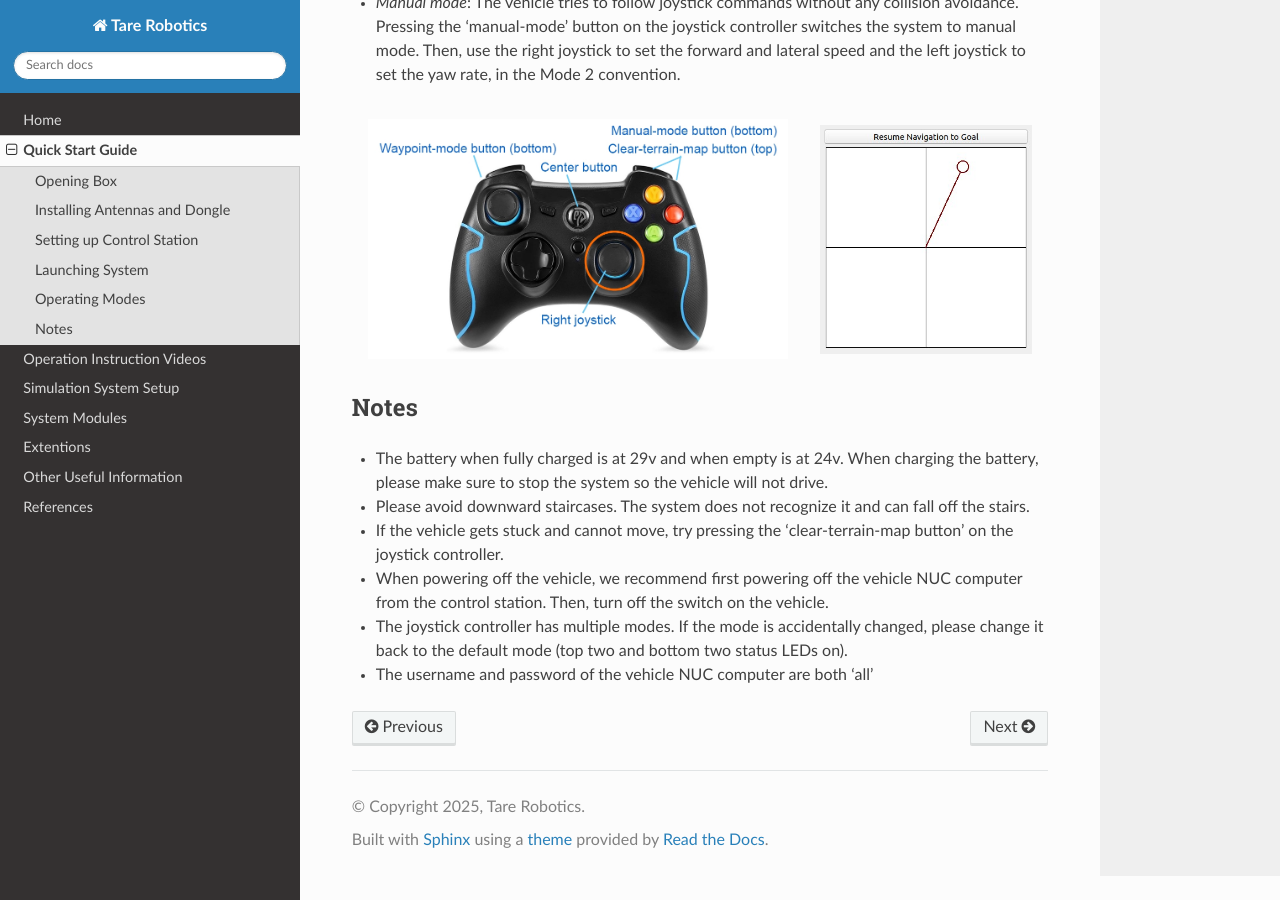
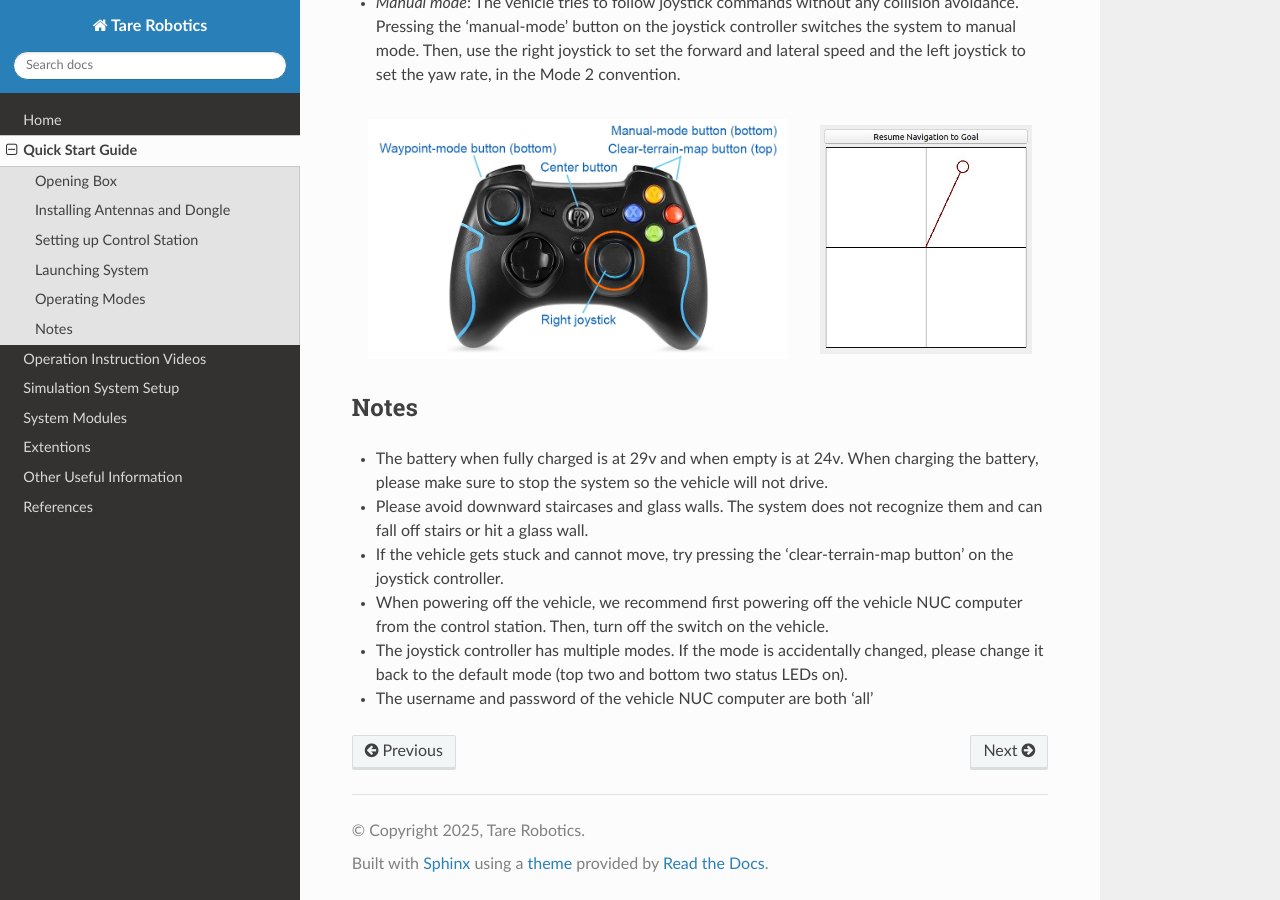
Before and after one commit to caochao39/tarerobotics, a Sphinx documentation site: the page built from docs/source/quick_start_guide.rst, in a window 1280 px wide and 900 px high, scrolled down 4550 px. Built offline with Sphinx 7.4.7 and the Read the Docs theme 3.1.0, drawn with Linux system fonts in a browser that asks for light colours.

Commit message:
Update quick_start_guide.rst

```diff
--- a/docs/source/quick_start_guide.rst
+++ b/docs/source/quick_start_guide.rst
@@ -101,7 +101,7 @@ Notes
 
 - The battery when fully charged is at 29v and when empty is at 24v. When charging the battery, please make sure to stop the system so the vehicle will not drive.
 
-- Please avoid downward staircases. The system does not recognize it and can fall off the stairs.
+- Please avoid downward staircases and glass walls. The system does not recognize them and can fall off stairs or hit a glass wall.
 
 - If the vehicle gets stuck and cannot move, try pressing the 'clear-terrain-map button' on the joystick controller.
 
```
